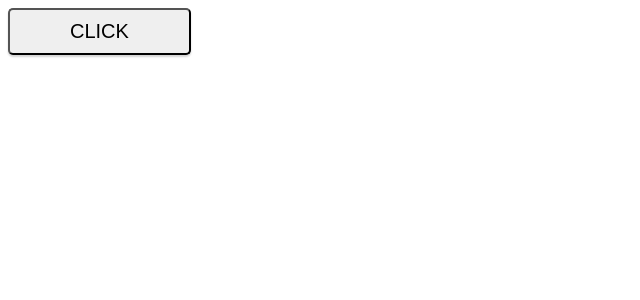
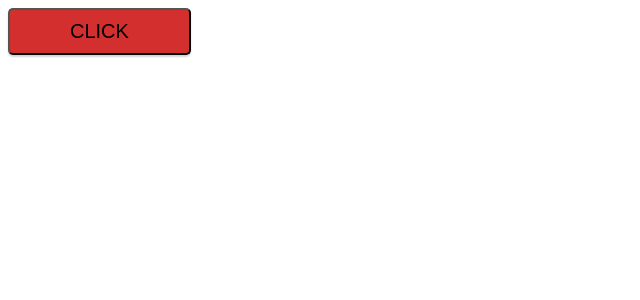
Before and after one commit to dynamicbloom/Button, a React (Create React App) app: page / in a window 1280 px wide. Shown: the top 300 px of the page, without its empty margins (0-640 px from the left). Built offline with nearby package versions, Linux system fonts and the light colour scheme.

Commit message:
Colored red

```diff
--- a/src/App.js
+++ b/src/App.js
@@ -2,6 +2,7 @@ import React from 'react';
 import styled from 'styled-components';
 
 const Button = styled.button`
+  background-color: #d32f2f;
   padding: 10px 60px;
   border-radius: 5px;
   font-size: 20px;
```
Also changed, not shown: 1 other file (tests, documents, lock files or other folders).
